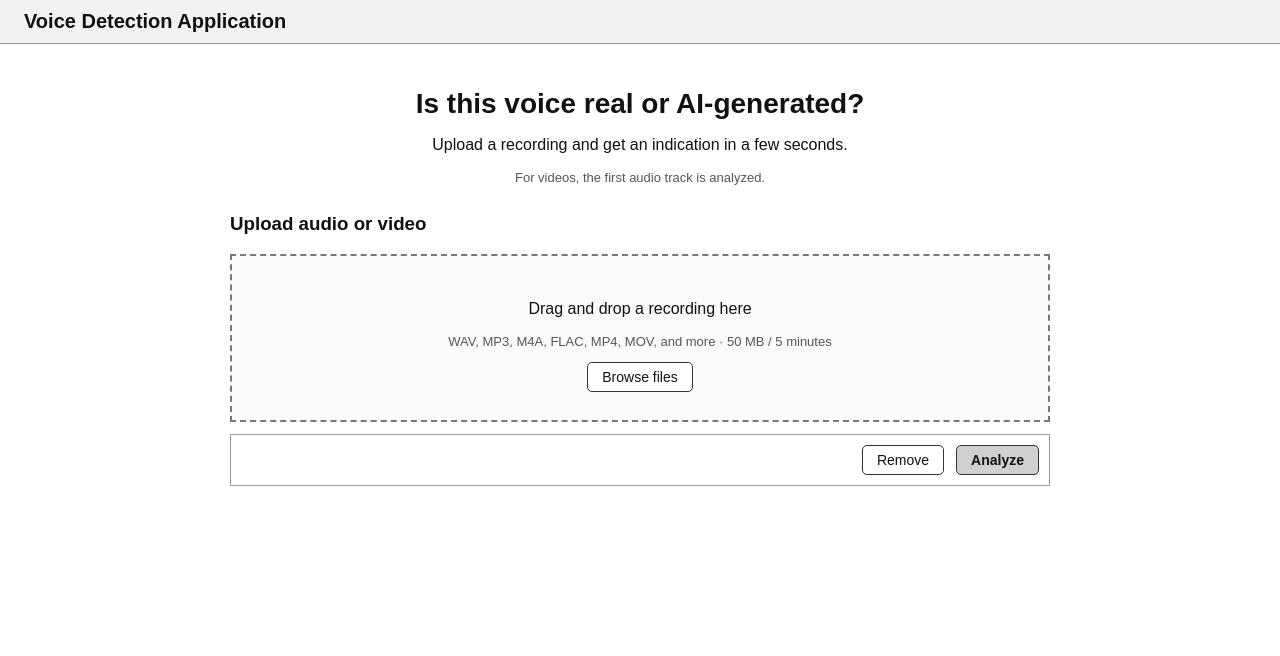
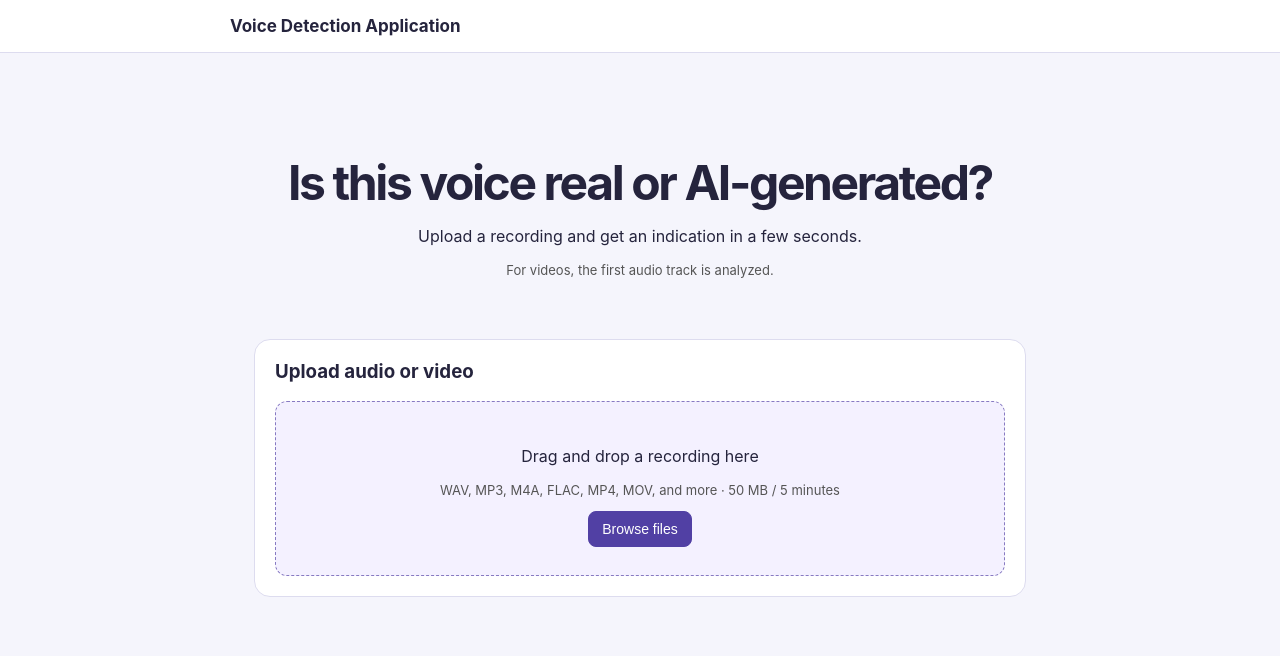
Before and after one commit to yousifsarhan/Develop-a-machine-learning-model-for-Deepfake-Voice-detection, a Flask app: page / in a window 1280 px wide. Shown: the top 656 px of the page. Run offline with Flask 3, Linux system fonts and the light colour scheme; parts of the project's set-up code (start-up, migrations or seed data) failed here and were passed over.

Commit message:
Improve hosted voice detector static/style.css

```diff
--- a/voice_detector_project 2/static/style.css
+++ b/voice_detector_project 2/static/style.css
@@ -29,3 +29,22 @@ button.active { background: #bbb; }
 #playhead { position: absolute; top: 0; bottom: 0; width: 2px; background: #000; left: 0; pointer-events: none; }
 audio { width: 100%; margin-top: 10px; }
 input[type=number] { width: 70px; }
+
+[hidden] { display: none !important; }
+* { box-sizing: border-box; }
+body { background: #f5f5fc; color: #25243d; font-family: Inter, system-ui, sans-serif; }
+header { background: #fff; border-color: #dddcef; padding: 16px max(20px, calc((100% - 820px) / 2)); }
+header h1 { font-size: 17px; }
+#home { padding: 20px 0; }
+#home h2 { font-size: clamp(28px, 6vw, 48px); letter-spacing: -.05em; line-height: 1.1; }
+section:not(#home) { padding: 20px; background: #fff; border: 1px solid #dddcef; border-radius: 16px; }
+section h3 { margin-top: 0; }
+#drop { border: 1px dashed #877ac2; border-radius: 12px; background: #f4f1ff; }
+#drop.over { background: #e8e0ff; }
+button, .button { border-color: #c9c4df; border-radius: 8px; padding: 9px 13px; }
+#browse, button.primary { color: #fff; background: #5140a4; border-color: #5140a4; }
+button:disabled { cursor: wait; opacity: .7; }
+button:focus-visible, a:focus-visible, #drop:focus-visible { outline: 2px solid #5140a4; outline-offset: 3px; }
+#file-card { border-color: #dddcef; border-radius: 10px; }
+#file-name { overflow-wrap: anywhere; }
+@media (max-width: 540px) { main { padding-inline: 12px; } section:not(#home) { padding: 14px; } }
```
